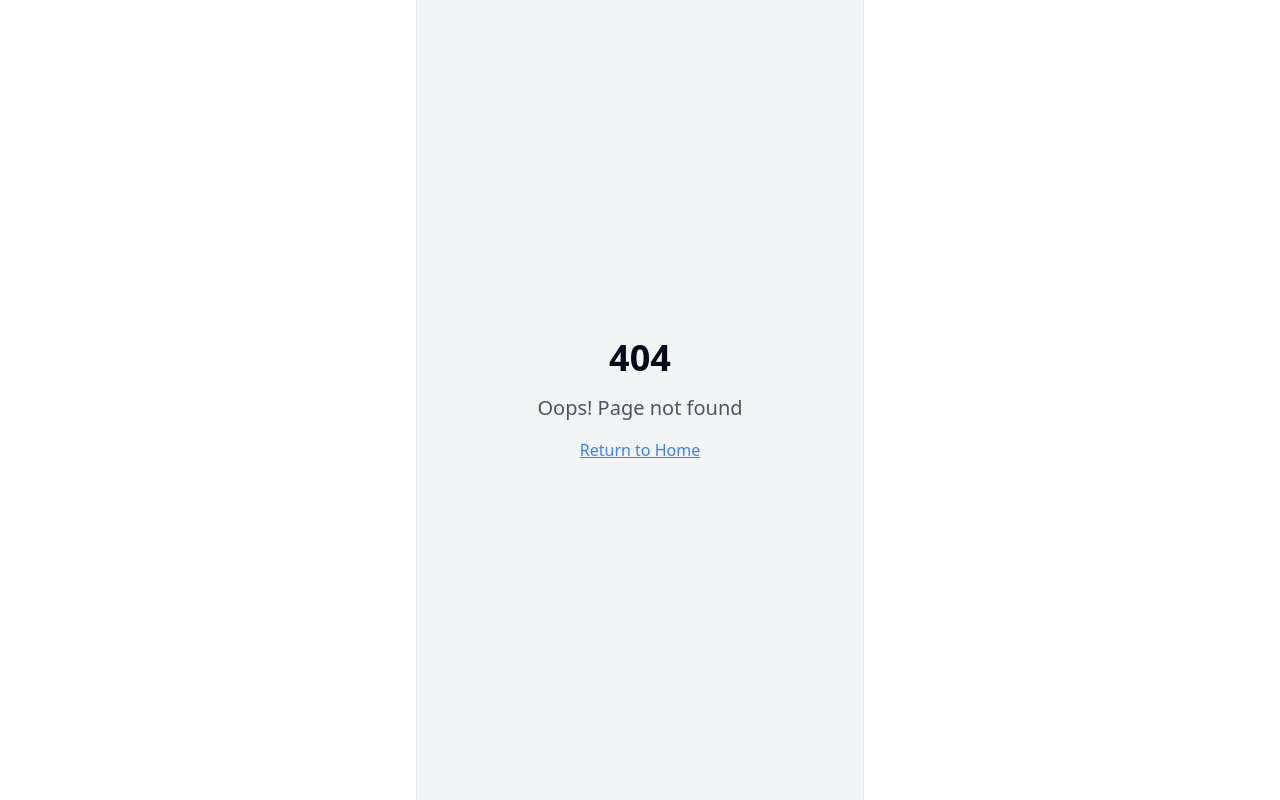
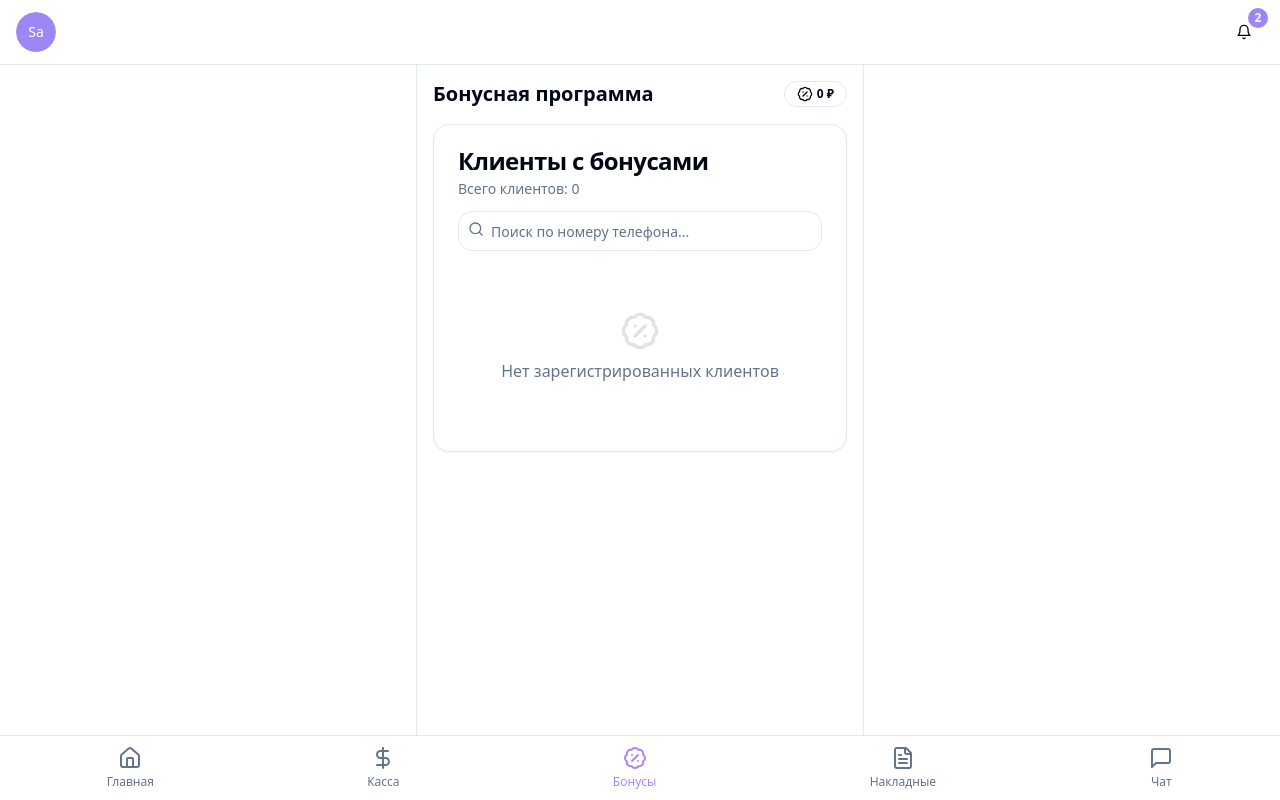
Before and after one commit to tariana15/coffee-connectivity-system-08, a React (Vite) app: page /bonuses in a window 1280 px wide. Before the commit this address had no page. Built offline with nearby package versions, Linux system fonts and the light colour scheme; sample sign-in values are in the browser's storage.

Commit message:
feat: Implement bonus system features
- Add bonus application on checkout.
- Implement bonus accrual on registration.
- Store customer bonuses.
- Add "Bonuses" button.
- Persist bonuses if not used.

```diff
--- a/src/App.tsx
+++ b/src/App.tsx
@@ -19,6 +19,7 @@ import RecipeCards from "./pages/RecipeCards";
 import Schedule from "./pages/Schedule";
 import Invoices from "./pages/Invoices";
 import Chat from "./pages/Chat";
+import Bonuses from "./pages/Bonuses";
 import NotFound from "./pages/NotFound";
 
 // Setup QueryClient
@@ -79,6 +80,14 @@ const App = () => (
                   }
                 />
                 <Route
+                  path="/bonuses"
+                  element={
+                    <ProtectedRoute>
+                      <Bonuses />
+                    </ProtectedRoute>
+                  }
+                />
+                <Route
                   path="/recipe-cards"
                   element={
                     <ProtectedRoute>
--- a/src/components/bonus/BonusSystem.tsx
+++ b/src/components/bonus/BonusSystem.tsx
@@ -14,6 +14,7 @@ interface BonusSystemProps {
 interface CustomerBonus {
   phoneNumber: string;
   bonusAmount: number;
+  registrationDate: string;
 }
 
 export const BonusSystem: React.FC<BonusSystemProps> = ({ orderAmount, onApplyBonus }) => {
@@ -76,15 +77,20 @@ export const BonusSystem: React.FC<BonusSystemProps> = ({ orderAmount, onApplyBo
         description: `${earnedBonus} бонусных рублей добавлено на счет ${phoneNumber}`
       });
     } else {
-      // Register new customer
-      const newCustomer = { phoneNumber, bonusAmount: earnedBonus };
+      // Register new customer with 50 initial bonus points + earned bonus
+      const initialBonus = 50;
+      const newCustomer = {
+        phoneNumber,
+        bonusAmount: initialBonus + earnedBonus,
+        registrationDate: new Date().toISOString()
+      };
       const updatedBonuses = [...customerBonuses, newCustomer];
       setCustomerBonuses(updatedBonuses);
       localStorage.setItem('customerBonuses', JSON.stringify(updatedBonuses));
 
       toast({
         title: "Новый клиент добавлен",
-        description: `${earnedBonus} бонусных рублей начислено на счет ${phoneNumber}`
+        description: `${initialBonus + earnedBonus} бонусных рублей начислено (50₽ приветственный бонус + ${earnedBonus}₽ за покупку)`
       });
     }
 
--- a/src/components/layout/BottomNavigation.tsx
+++ b/src/components/layout/BottomNavigation.tsx
@@ -27,8 +27,13 @@ export const BottomNavigation = () => {
       name: "Касса",
       icon: DollarSign,
       href: "/cash-register",
-      allowed: true,
-      badge: "Бонусы"
+      allowed: true
+    },
+    {
+      name: "Бонусы",
+      icon: BadgePercent,
+      href: "/bonuses",
+      allowed: true
     },
     {
       name: "Накладные",
@@ -62,13 +67,11 @@ export const BottomNavigation = () => {
               location.pathname === item.href ? "text-primary" : "text-muted-foreground"
             )}
           >
-            {item.name === "Касса" && (
-              <div className="relative">
-                <item.icon size={24} />
-                <BadgePercent className="absolute -right-2 -top-2 h-4 w-4 text-primary" />
-              </div>
+            {item.name === "Бонусы" ? (
+              <BadgePercent size={24} />
+            ) : (
+              <item.icon size={24} />
             )}
-            {item.name !== "Касса" && <item.icon size={24} />}
             <span className="text-xs">{item.name}</span>
           </Link>
         ))}
--- /dev/null
+++ b/src/pages/Bonuses.tsx
@@ -0,0 +1,113 @@
+
+import React, { useState, useEffect } from "react";
+import { MainLayout } from "@/components/layout/MainLayout";
+import { Card, CardContent, CardDescription, CardHeader, CardTitle } from "@/components/ui/card";
+import { Input } from "@/components/ui/input";
+import { Table, TableBody, TableCell, TableHead, TableHeader, TableRow } from "@/components/ui/table";
+import { Badge } from "@/components/ui/badge";
+import { BadgePercent, Search } from "lucide-react";
+
+interface CustomerBonus {
+  phoneNumber: string;
+  bonusAmount: number;
+  registrationDate: string;
+}
+
+const Bonuses = () => {
+  const [customers, setCustomers] = useState<CustomerBonus[]>([]);
+  const [searchQuery, setSearchQuery] = useState("");
+  const [totalBonuses, setTotalBonuses] = useState(0);
+
+  useEffect(() => {
+    // Load customers from localStorage
+    const saved = localStorage.getItem('customerBonuses');
+    const loadedCustomers = saved ? JSON.parse(saved) : [];
+    setCustomers(loadedCustomers);
+
+    // Calculate total bonuses
+    const total = loadedCustomers.reduce((sum: number, customer: CustomerBonus) => sum + customer.bonusAmount, 0);
+    setTotalBonuses(total);
+  }, []);
+
+  const filteredCustomers = customers.filter(customer =>
+    customer.phoneNumber.toLowerCase().includes(searchQuery.toLowerCase())
+  );
+
+  // Format date to dd.mm.yyyy
+  const formatDate = (dateString: string) => {
+    if (!dateString) return "Н/Д";
+    const date = new Date(dateString);
+    return date.toLocaleDateString('ru-RU');
+  };
+
+  return (
+    <MainLayout>
+      <div className="space-y-4">
+        <div className="flex items-center justify-between">
+          <h1 className="text-xl font-semibold">Бонусная программа</h1>
+          <Badge variant="outline" className="flex items-center gap-1 px-3 py-1">
+            <BadgePercent className="h-4 w-4" />
+            <span>{totalBonuses} ₽</span>
+          </Badge>
+        </div>
+
+        <Card>
+          <CardHeader className="pb-3">
+            <CardTitle>Клиенты с бонусами</CardTitle>
+            <CardDescription>
+              Всего клиентов: {customers.length}
+            </CardDescription>
+          </CardHeader>
+          <CardContent>
+            <div className="space-y-4">
+              <div className="relative">
+                <Search className="absolute left-2.5 top-2.5 h-4 w-4 text-muted-foreground" />
+                <Input
+                  type="search"
+                  placeholder="Поиск по номеру телефона..."
+                  value={searchQuery}
+                  onChange={(e) => setSearchQuery(e.target.value)}
+                  className="pl-8"
+                />
+              </div>
+
+              {filteredCustomers.length > 0 ? (
+                <Table>
+                  <TableHeader>
+                    <TableRow>
+                      <TableHead>Телефон</TableHead>
+                      <TableHead>Дата регистрации</TableHead>
+                      <TableHead className="text-right">Бонусы</TableHead>
+                    </TableRow>
+                  </TableHeader>
+                  <TableBody>
+                    {filteredCustomers.map((customer, index) => (
+                      <TableRow key={index}>
+                        <TableCell>{customer.phoneNumber}</TableCell>
+                        <TableCell>{formatDate(customer.registrationDate)}</TableCell>
+                        <TableCell className="text-right font-medium">
+                          {customer.bonusAmount} ₽
+                        </TableCell>
+                      </TableRow>
+                    ))}
+                  </TableBody>
+                </Table>
+              ) : (
+                <div className="flex h-40 flex-col items-center justify-center text-muted-foreground">
+                  <BadgePercent className="mb-2 h-10 w-10 opacity-20" />
+                  {searchQuery ? (
+                    <p>Клиенты не найдены</p>
+                  ) : (
+                    <p>Нет зарегистрированных клиентов</p>
+                  )}
+                </div>
+              )}
+            </div>
+          </CardContent>
+        </Card>
+      </div>
+    </MainLayout>
+  );
+};
+
+export default Bonuses;
```
